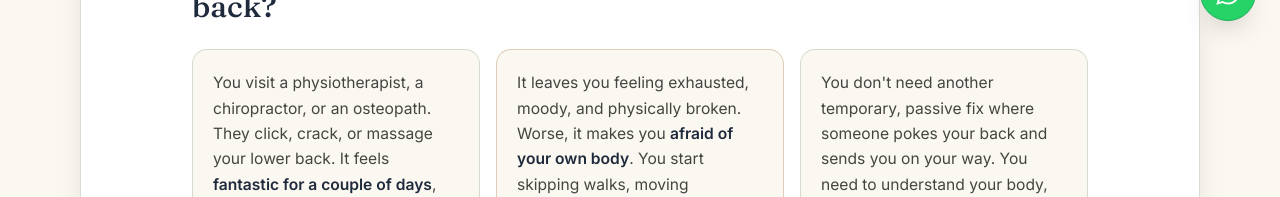
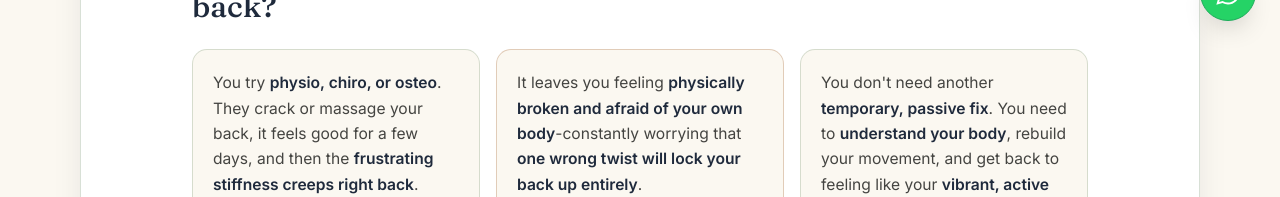
Before and after one commit to VinPOPFrance/James, a Next.js app: page /pelvic-engine-reset in a window 1280 px wide. Shown: the part 755-952 px from the top of the page. Built offline with nearby package versions, Linux system fonts and the light colour scheme; no server answers.

Commit message:
Refactor text in SubscriberPelvicEngineResetPage for improved clarity and conciseness

```diff
--- a/src/app/pelvic-engine-reset/page.tsx
+++ b/src/app/pelvic-engine-reset/page.tsx
@@ -129,28 +129,19 @@ export default function SubscriberPelvicEngineResetPage() {
             <div className="grid gap-4 md:grid-cols-3">
               <article className="rounded-card border border-sage/35 bg-ivory p-5">
                 <p className="text-[15.6px] leading-relaxed text-inkSoft">
-                You visit a physiotherapist, a chiropractor, or an osteopath.
-                They click, crack, or massage your lower back. It feels
-                <strong className="font-semibold text-navy"> fantastic for a couple of days</strong>, maybe even a week, and then
-                that <strong className="font-semibold text-navy">familiar, frustrating stiffness</strong> creeps right back.
+                You try <strong className="font-semibold text-navy">physio, chiro, or osteo</strong>. They crack or massage your back, it feels good for a few days, and then the <strong className="font-semibold text-navy">frustrating stiffness creeps right back</strong>.
                 </p>
               </article>
 
               <article className="rounded-card border border-copper/35 bg-ivory p-5">
                 <p className="text-[15.6px] leading-relaxed text-inkSoft">
-                It leaves you feeling exhausted, moody, and physically broken.
-                Worse, it makes you <strong className="font-semibold text-navy">afraid of your own body</strong>. You start skipping
-                walks, moving cautiously, and constantly worrying that
-                <strong className="font-semibold text-navy"> one wrong twist</strong> will lock your back up entirely.
+                It leaves you feeling <strong className="font-semibold text-navy">physically broken and afraid of your own body</strong>-constantly worrying that <strong className="font-semibold text-navy">one wrong twist will lock your back up entirely</strong>.
                 </p>
               </article>
 
               <article className="rounded-card border border-sage/35 bg-ivory p-5">
                 <p className="text-[15.6px] leading-relaxed text-inkSoft">
-                You don&apos;t need another temporary, passive fix where someone
-                pokes your back and sends you on your way. You need to
-                understand your body, rebuild your movement, and get back to
-                feeling like your <strong className="font-semibold text-navy">vibrant, active self again</strong>.
+                You don&apos;t need another <strong className="font-semibold text-navy">temporary, passive fix</strong>. You need to <strong className="font-semibold text-navy">understand your body</strong>, rebuild your movement, and get back to feeling like your <strong className="font-semibold text-navy">vibrant, active self again</strong>.
                 </p>
               </article>
             </div>
```
